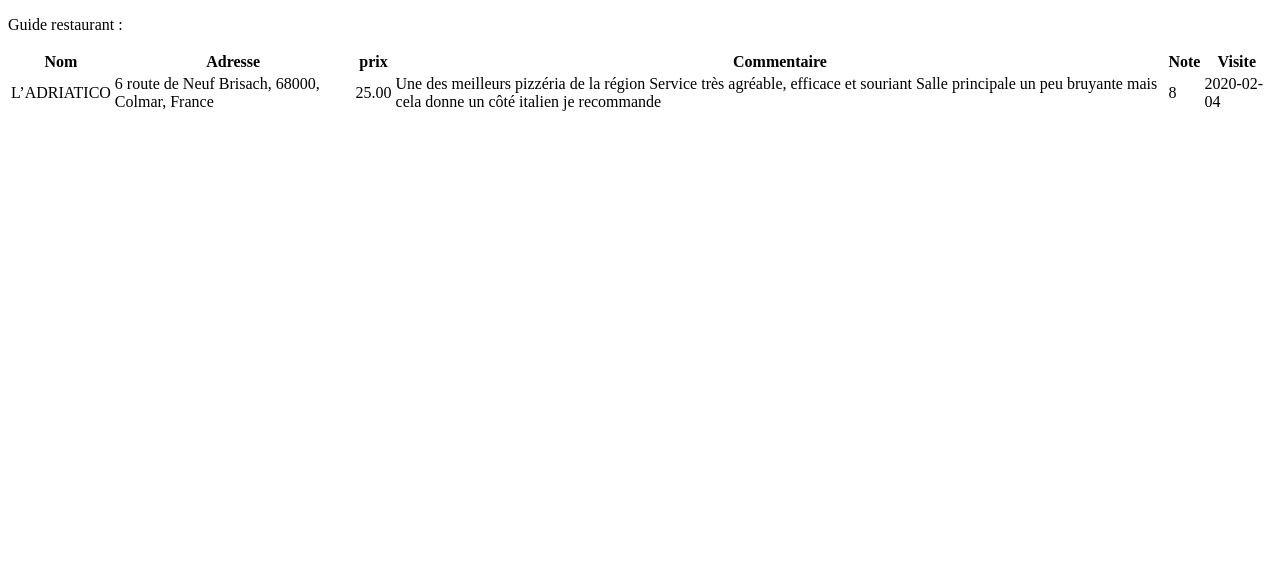
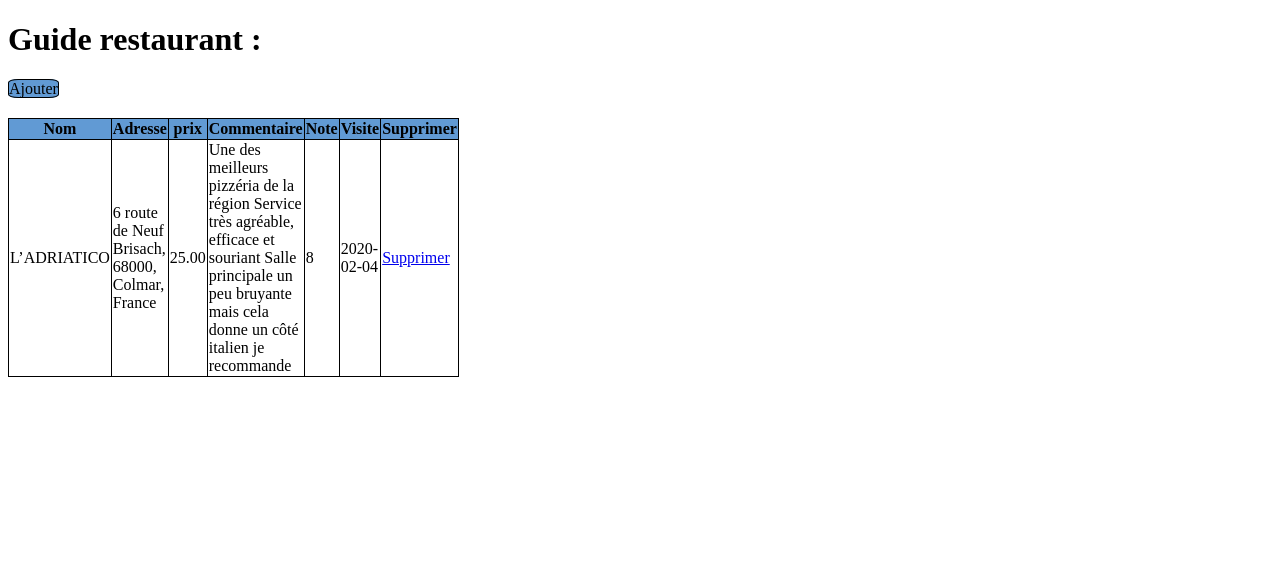
Before and after one commit to matthieuthuetdev/php, a PHP site: page / in a window 1280 px wide. Shown: the top 576 px of the page. Run offline with PHP 8.4, Linux system fonts and the light colour scheme; data comes from the database, SQL or seed files in the repository.

Commit message:
ajout de la fonction de création et début de la fonction de suppretion

```diff
--- /dev/null
+++ b/php_objet_exos/restaurant/css/style.css
@@ -0,0 +1,28 @@
+html {
+  font-size: 62.5%;
+}
+body {
+  font-size: 1.6rem;
+}
+table {
+  border-collapse: collapse;
+  max-width: 30%;
+  margin-top: 2rem;
+  margin-bottom: 20rem;
+}
+thead {
+  background-color: #619ad4;
+}
+th {
+  border: solid black 1px;
+}
+td {
+  border: solid 1px black;
+}
+.btn {
+  background-color: #619ad4;
+  border: solid black 1px;
+  color: black;
+  text-decoration: none;
+  border-radius: 20%;
+}
--- a/php_objet_exos/restaurant/index.php
+++ b/php_objet_exos/restaurant/index.php
@@ -5,8 +5,11 @@ $db = new Database();
 
 $dbConnection = $db->initDatabase();
 $restoListe = new Liste_resto($dbConnection);
-$restoListe->listerResto()
-
+$restoListe->listerResto();
+if(isset($_POST["add"])){
+    var_dump($_POST);
+    $restoListe->addResto($_POST);
+}
 ?>
 <!DOCTYPE html>
 <html lang="en">
@@ -15,11 +18,14 @@ $restoListe->listerResto()
     <meta charset="UTF-8">
     <meta name="viewport" content="width=device-width, initial-scale=1.0">
     <title>Guide restaurant</title>
+    <link rel="stylesheet" href="./css/style.css">
 </head>
 
 <body>
-    <p>Guide restaurant :</p>
+    <h1>Guide restaurant :</h1>
     <?php echo $restoListe->displayHTMLTable() ?>
+    <a href="./addrestaurant.html" class="btn">Ajouter</a>
+
 </body>
 
 </html>
--- a/php_objet_exos/restaurant/model/liste_resto.php
+++ b/php_objet_exos/restaurant/model/liste_resto.php
@@ -15,26 +15,25 @@ class Liste_resto
         $this->result = $montab;
         return $montab;
     }
-    // public function seartchResto($_nom): array
-    // {
-    //     $rq = "SELECT * FROM restaurants WHERE nom = ':nom'";
-    //     $seartchRequest = $this->connection->prepare($rq);
-    //     $seartchRequest->bindParam(":nom", $_nom, PDO::PARAM_INT);
-    //     $seartchRequest->execute();
-    //     $resto = $seartchRequest->fetchAll(PDO::FETCH_ASSOC);
-    //     $this->result = $resto;
-    //     return $resto;
-    // }
     public function displayHTMLTable()
     {
-        $HTMLTable = "<table> <thead><th>Nom</th><th>Adresse</th><th>prix</th><th>Commentaire</th><th>Note</th><th>Visite</th></thead><tbody>";
+        $HTMLTable = "<table> <thead><th>Nom</th><th>Adresse</th><th>prix</th><th>Commentaire</th><th>Note</th><th>Visite</th><th>Supprimer</th></thead><tbody>";
         for ($i = 0; $i < count($this->result); $i++) {
             $restaurantCourrant = $this->result[$i];
-            $HTMLTable .= "<tr><td>$restaurantCourrant->nom</td><td>$restaurantCourrant->adresse</td><td>$restaurantCourrant->prix</td><td>$restaurantCourrant->commentaire</td><td>$restaurantCourrant->note</td><td>$restaurantCourrant->visite</td></tr>";
+            $HTMLTable .= "<tr><td>$restaurantCourrant->nom</td><td>$restaurantCourrant->adresse</td><td>$restaurantCourrant->prix</td><td>$restaurantCourrant->commentaire</td><td>$restaurantCourrant->note</td><td>$restaurantCourrant->visite</td><td><a href='index.php?id=$restaurantCourrant->id'>Supprimer</a></td></tr>";
         }
         return $HTMLTable;
     }
-    public function addResto($newRestaurant){
 
+    public function addResto($input)
+    {
+        $rq = $this->connection->prepare('INSERT INTO restaurants (nom, adresse, prix, commentaire, note, visite) VALUES (:nom, :adresse, :prix,:commentaire, :note, :visite)');
+        $rq->bindParam(":nom", $input["nom"], PDO::PARAM_STR);
+        $rq->bindParam(":adresse", $input["adresse"], PDO::PARAM_STR);
+        $rq->bindParam(":prix", $input["prix"], PDO::PARAM_INT);
+        $rq->bindParam(":commentaire", $input["commentaire"], PDO::PARAM_STR);
+        $rq->bindParam(":note", $input["note"], PDO::PARAM_INT);
+        $rq->bindParam(":visite", $input["visite"], PDO::PARAM_STR);
+        $rq->execute();
     }
 }
```
Also changed, not shown: php_objet_exos/restaurant/addrestaurant.html (added, +44 -0 lines), 1 other file.
